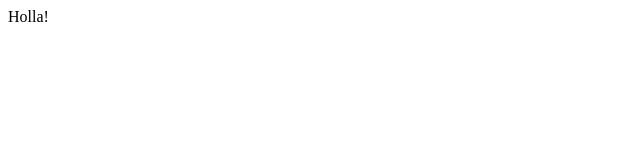
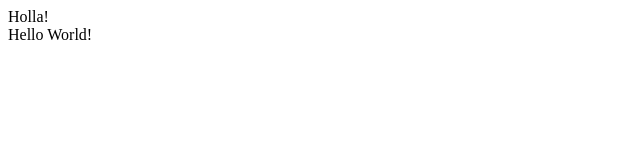
Before and after one commit to mordatiy/test, a plain HTML site: page index.html in a window 1280 px wide. Shown: the full height of the page, 0-640 px from the left. Drawn offline with Linux system fonts and the light colour scheme.

Commit message:
change index.html

```diff
--- a/index.html
+++ b/index.html
@@ -7,7 +7,8 @@
     <title>Document</title>
 </head>
 <body>
-    Holla!
+    Holla!<br>
+    Hello World!
 
 </body>
 </html>
```
